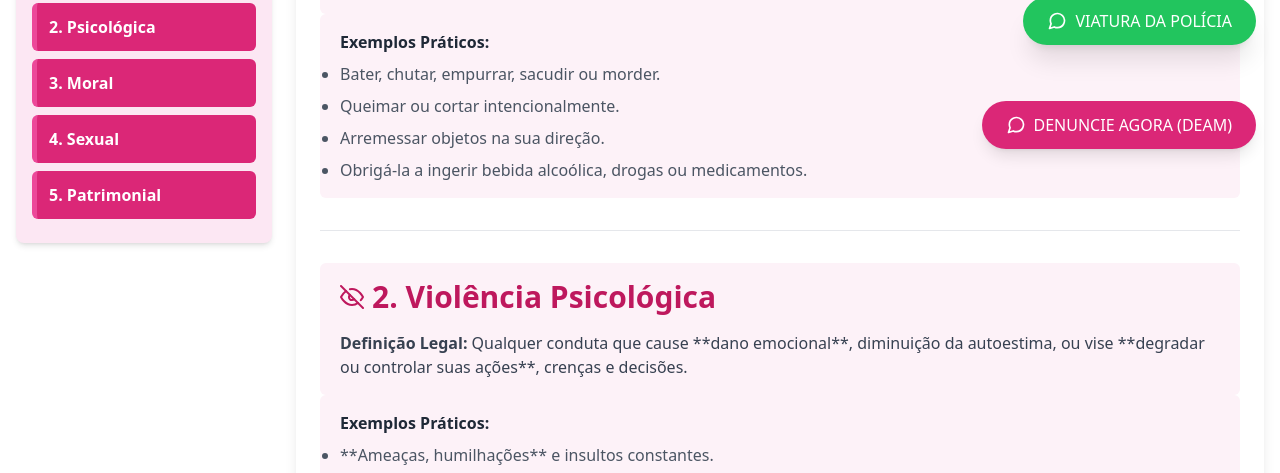
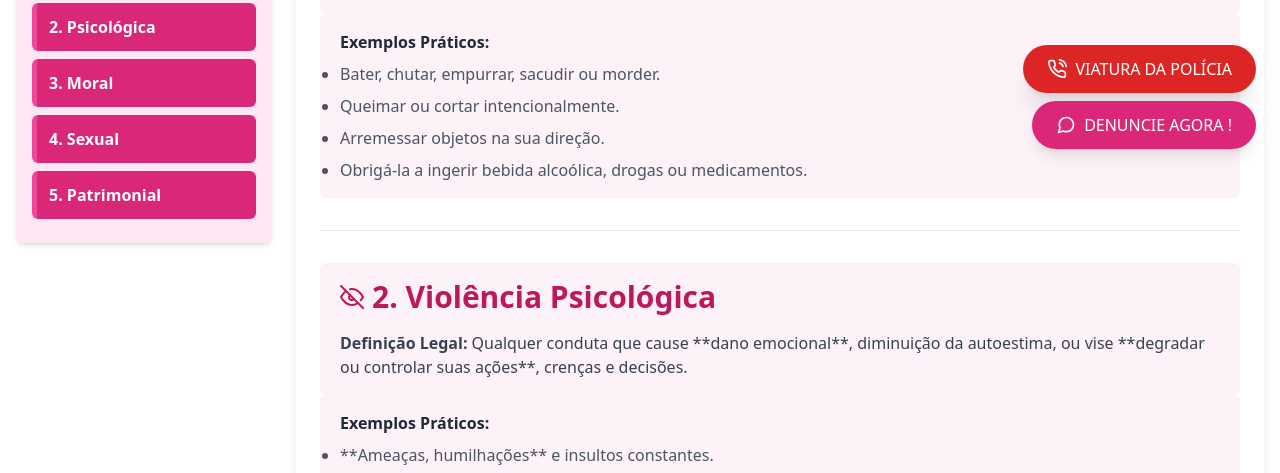
Before and after one commit to JuniorBSDN/smdhvigia, a plain HTML site: page public/violencia.html in a window 1280 px wide. Shown: the part 627-1100 px from the top of the page. Drawn offline with nearby package versions, Linux system fonts and the light colour scheme.

Commit message:
Update violencia.html

```diff
--- a/public/violencia.html
+++ b/public/violencia.html
@@ -43,12 +43,12 @@
 </head>
 <body class="font-sans bg-gray-50">
 
-<a href="https://wa.me/559184129007" target="_blank" class="fixed bottom-32 right-6 bg-green-500 text-white px-6 py-3 rounded-full shadow-xl flex items-center z-50 hover:bg-green-700 transition transform hover:scale-110 whatsapp-btn-contato">
-    <i data-feather="message-circle" class="mr-2 w-5 h-5"></i> VIATURA DA POLÍCIA
+<a href="https://wa.me/559184129007" class="fixed bottom-20 right-6 bg-red-600 text-white px-6 py-3 rounded-full shadow-xl flex items-center z-50 hover:bg-red-800 transition transform hover:scale-110 viatura-btn-urgencia">
+    <i data-feather="phone-call" class="mr-2 w-5 h-5"></i> VIATURA DA POLÍCIA
 </a>
 
 <a href="https://deamvirtual.pc.pa.gov.br/violencia_contra_mulher/" class="fixed bottom-6 right-6 bg-pink-600 text-white px-6 py-3 rounded-full shadow-lg flex items-center z-50 hover:bg-pink-700 transition transform hover:scale-105">
-    <i data-feather="message-circle" class="mr-2 w-5 h-5"></i> DENUNCIE AGORA (DEAM)
+    <i data-feather="message-circle" class="mr-2 w-5 h-5"></i> DENUNCIE AGORA !
 </a>
 
     <div class="container mx-auto px-4 py-4 max-w-7xl bg-white shadow-xl min-h-screen">
```
